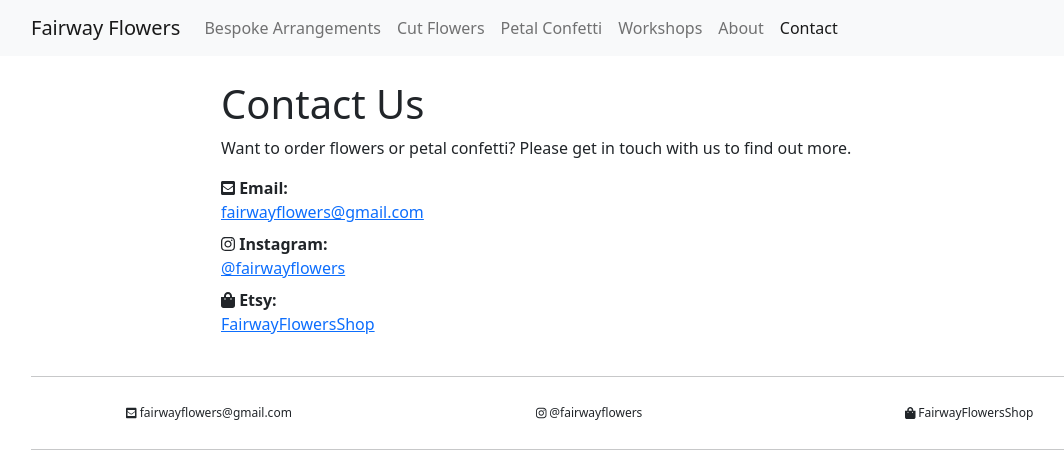
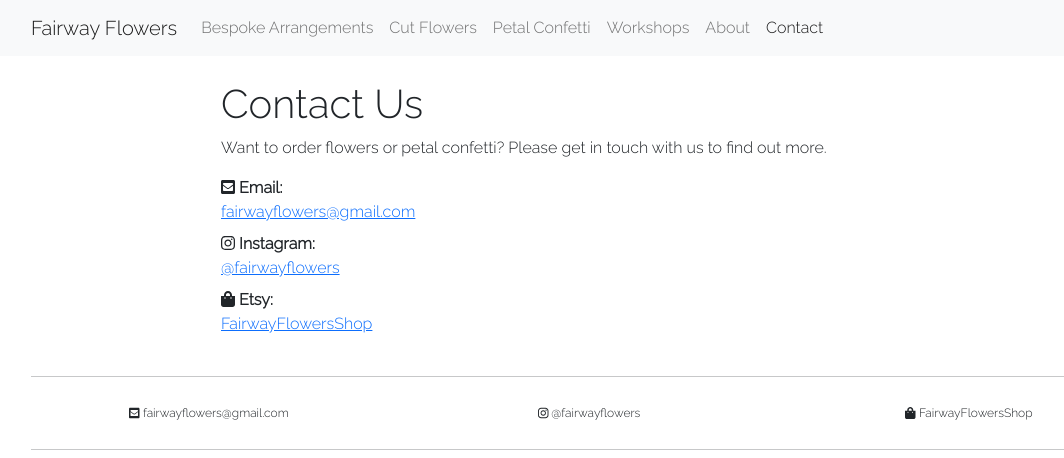
Before and after one commit to fairwayflowers/fairwayflowers.github.io, a Next.js app in the folder src/: page /contact in a window 1280 px wide. Shown: the top 458 px of the page, without its empty margins (51-1115 px from the left). Built offline with nearby package versions, Linux system fonts and the light colour scheme.

Commit message:
Update: Nicer font and some tidy up

```diff
--- a/src/components/header.tsx
+++ b/src/components/header.tsx
@@ -1,4 +1,3 @@
-import Link from "next/link";
 import { useRouter } from 'next/router'
 import React from "react";
 import { Nav, Navbar, Container } from "react-bootstrap"
@@ -16,8 +15,6 @@ const NavigationPages: NavigationPage[] = [
   { path: "/about", text: "About" },
   { path: "/contact", text: "Contact" }
 ]
-
-const drawerWidth = 240;
 
 export default function Header() {
   const router = useRouter();
--- a/src/pages/_document.tsx
+++ b/src/pages/_document.tsx
@@ -6,8 +6,7 @@ class FairwayFlowersDocument extends Document {
       <Html>
         <Head>
             <link rel="icon" href="/favicon.ico" />
-            <link rel="stylesheet" href="https://fonts.googleapis.com/css?family=Roboto:300,400,500,700&display=swap" />
-            <link rel="stylesheet" href="https://fonts.googleapis.com/icon?family=Material+Icons" />
+            <link href="https://fonts.googleapis.com/css2?family=Raleway:wght@300&display=swap" rel="stylesheet"/>
         </Head>
         <body>
           <Main />
--- a/src/styles/globals.css
+++ b/src/styles/globals.css
@@ -2,7 +2,7 @@ html,
 body {
   padding: 0;
   margin: 0;
-  font-family: Roboto, sans-serif;
+  font-family: 'Raleway', sans-serif !important;
 }
 
 a {
```
Also changed, not shown: 1 other file (tests, documents, lock files or other folders).
